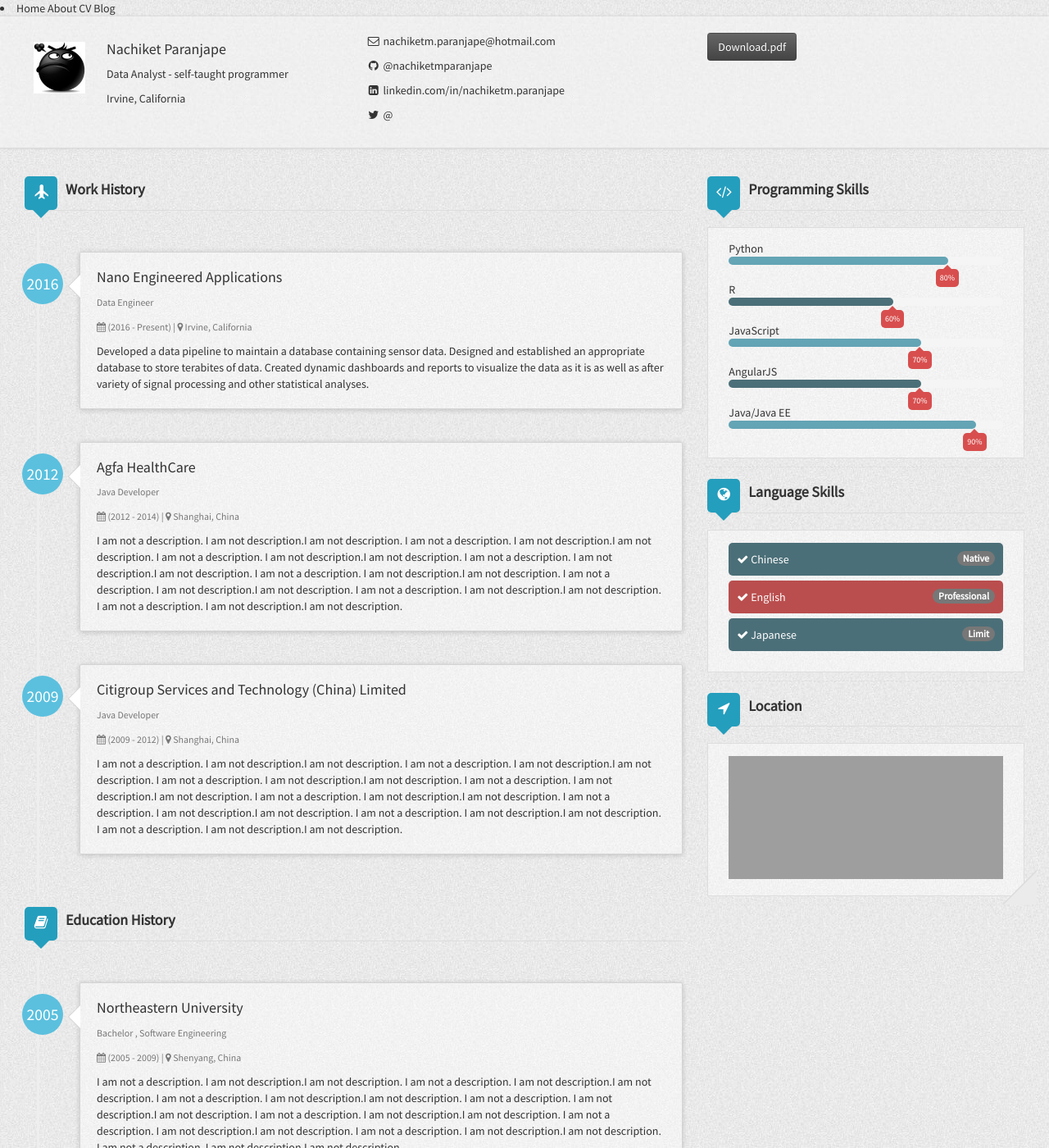
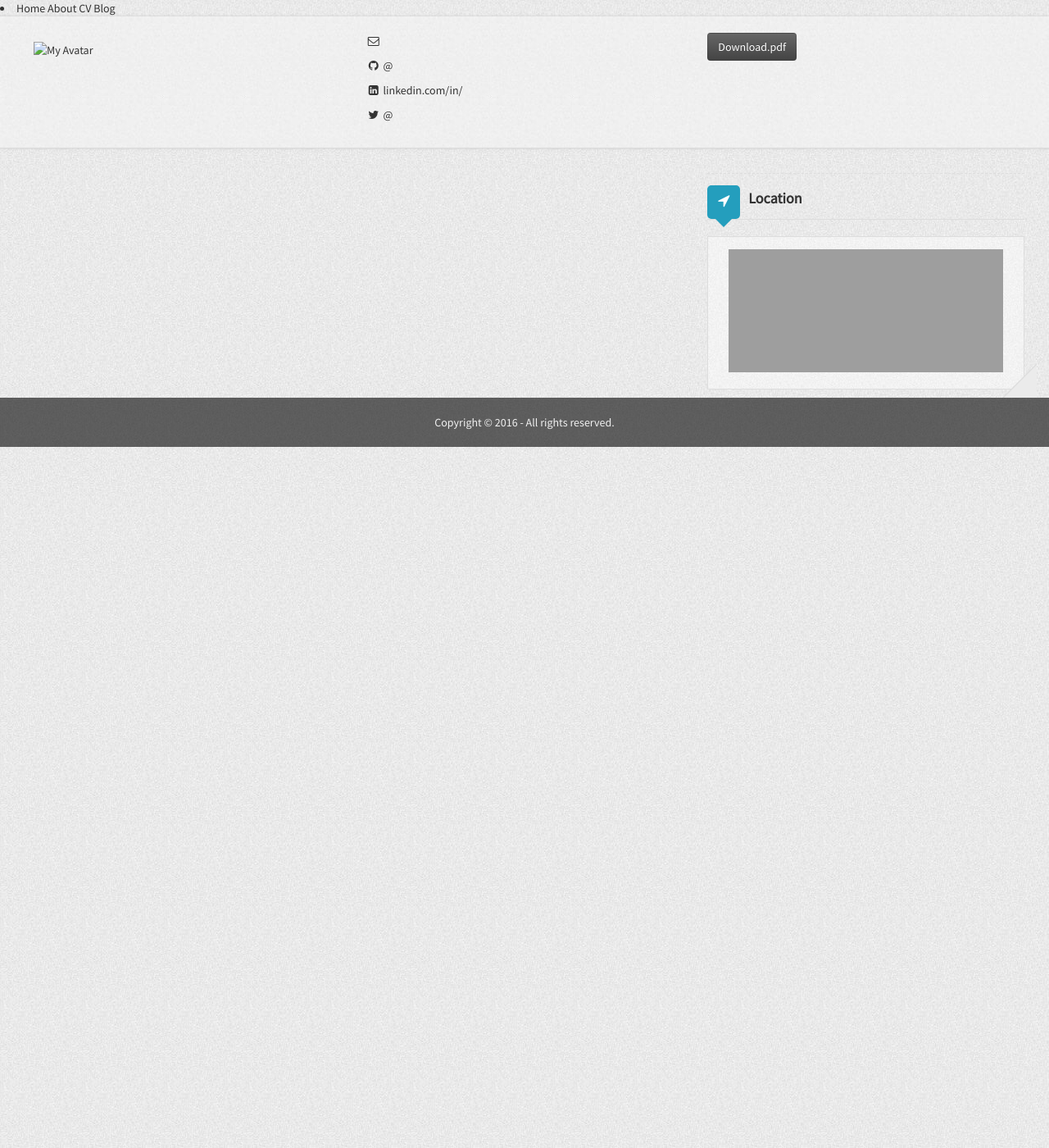
Before and after one commit to nachiketmparanjape2/nachiketmparanjape2.github.io, a Jekyll site: the page built from cv/index.html, in a window 1280 px wide and 1400 px high. Shown: the whole window at 82% size. Built offline with Jekyll 4.4.1, drawn with Linux system fonts in a browser that asks for light colours; nearby versions of some CDN libraries; some of the changed text lies outside the part shown; grey boxes are pictures that could not be loaded.

Commit message:
Update _config.yml

```diff
--- a/_config.yml
+++ b/_config.yml
@@ -1,88 +1,3 @@
 name: Nachiket Paranjape, Data Skeptic
 markdown: kramdown
 permalink: /blog/:year/:month/:day/:title
-
-# Site settings
-description: Nachiket's CV
-favicon: /assets/img/avatar.JPG
-# baseurl: https://ddbullfrog.github.io/resumecard
-# url: https://ddbullfrog.github.io/resumecard
-rss_url: /pages/atom.xml
-google_analytics: UA-63653234-1
-
-# Build settings
-
-
-#exclude: [vendor]
-
-# Author settings
-author:
-  name: Nachiket Paranjape
-  title: Data Analyst - self-taught programmer
-  address: Irvine, California
-  email: nachiketm.paranjape@hotmail.com
-  link: nachiketmparanjape.github.io
-  weibo:
-  github: nachiketmparanjape
-  linkedin: nachiketm.paranjape
-  twitter:
-  gavatar: /resumecard/assets/img/avatar.JPG
-  stackoverflow:
-#  stackoverflow: 4582127
-  workHistory:
-    - work1:
-      company: Nano Engineered Applications
-      location: Irvine, California
-      title: Data Engineer
-      started: 2016
-      duration: (2016 - Present)
-      description: Developed a data pipeline to maintain a database containing sensor data. Designed and established an appropriate database to store terabites of data. Created dynamic dashboards and reports to visualize the data as it is as well as after variety of signal processing and other statistical analyses.
-    - work2:
-      company: Agfa HealthCare
-      location: Shanghai, China
-      title: Java Developer
-      started: 2012
-      duration: (2012 - 2014)
-      description: I am not a description. I am not description.I am not description. I am not a description. I am not description.I am not description. I am not a description. I am not description.I am not description. I am not a description. I am not description.I am not description. I am not a description. I am not description.I am not description. I am not a description. I am not description.I am not description. I am not a description. I am not description.I am not description. I am not a description. I am not description.I am not description.
-    - work3:
-      company: Citigroup Services and Technology (China) Limited
-      location: Shanghai, China
-      title: Java Developer
-      started: 2009
-      duration: (2009 - 2012)
-      description: I am not a description. I am not description.I am not description. I am not a description. I am not description.I am not description. I am not a description. I am not description.I am not description. I am not a description. I am not description.I am not description. I am not a description. I am not description.I am not description. I am not a description. I am not description.I am not description. I am not a description. I am not description.I am not description. I am not a description. I am not description.I am not description.
-  educationHistory:
-    - education1:
-      organization: Northeastern University
-      location: Shenyang, China
-      degree: Bachelor
-      major: Software Engineering
-      started: 2005
-      duration: (2005 - 2009)
-      description: I am not a description. I am not description.I am not description. I am not a description. I am not description.I am not description. I am not a description. I am not description.I am not description. I am not a description. I am not description.I am not description. I am not a description. I am not description.I am not description. I am not a description. I am not description.I am not description. I am not a description. I am not description.I am not description. I am not a description. I am not description.I am not description.
-  languages:
-    - language1:
-      name: Chinese
-      proficiency: Native
-    - language2:
-      name: English
-      proficiency: Professional
-    - language3:
-      name: Japanese
-      proficiency: Limit
-  programmingSkills:
-    - skill1:
-      name: Python
-      percentage: 80%
-    - skill2:
-      name: R
-      percentage: 60%
-    - skill3:
-      name: JavaScript
-      percentage: 70%
-    - skill4:
-      name: AngularJS
-      percentage: 70%
-    - skill5:
-      name: Java/Java EE
-      percentage: 90%
```
